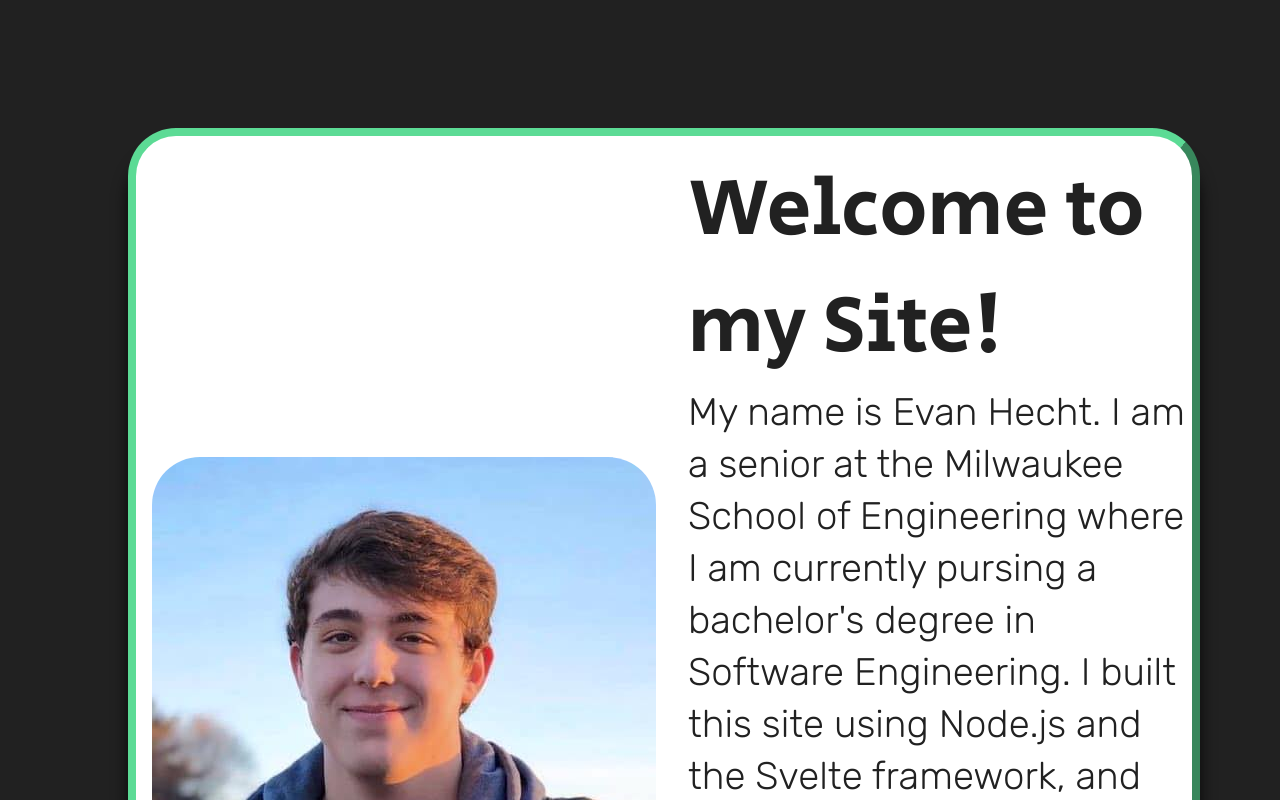
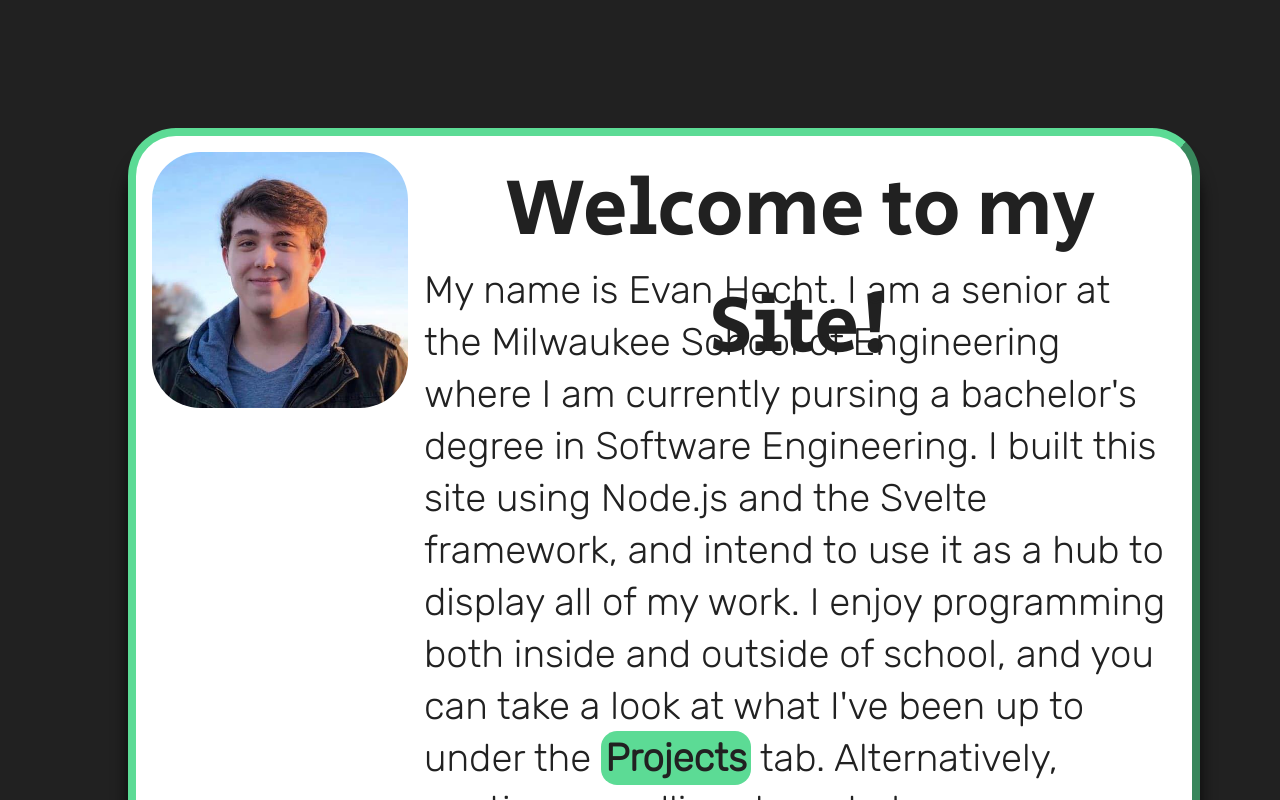
Before and after one commit to EvanHecht/portfolio-website, a Svelte app: page / in a window 1280 px wide. Shown: the part 820-1620 px from the top of the page. Built offline with nearby package versions, Linux system fonts and the light colour scheme.

Commit message:
continued adding features to the info card component, and added more cards to layout

```diff
--- a/public/global.css
+++ b/public/global.css
@@ -32,8 +32,7 @@ body {
 
 .image {
     border-radius: 3rem;
-    min-width: 0px;
-    min-height: 0px;
+    max-width: 100%;
     width: 100%;
-    margin: 1rem 0;
+
 }
--- a/src/App.svelte
+++ b/src/App.svelte
@@ -35,9 +35,21 @@ It allowed for the creation of custom maps within the game which I utilized exte
 
 <InfoCard
 header="High School"
+image_paths="resources/images/faze_crew.jpg resources/images/grompula_art.jpg"
 text = "High school is where I really began pursuing computer science in a more serious way. I took all of the available computer science and programming courses, and even attended programming competitions.
 The instructor for these classes really encouraged us to pursue what we were interested in and gave us the class periods to do whatever we wanted, granted it was CS related. I chose to learn more
 about game development, and began messing with the GameMaker: Studio game engine. I would make small projects that would focus on a specific area of game dev that I wanted to learn about.
 One of these projects was a 2d wave-based shooter game I called 'Grompula'. During my senior year I would revisit this project and begin to expand upon it. I ended up working on it through the summer between high school
 and college, often for 12+ hours a day. I eventually published it to Steam, where it is currently available to play for free. While its nothing groundbreaking, its humbling to look back upon and see
-how much I've learned since, and is one of my favorite projects made to this date."/>
+how much I've learned since, and is one of my favorite projects made to this date. You can check it out under the
+<a style='{in_text_link_style}' href=''><b>Projects</b></a>
+tab if you are interested.
+"
+/>
+
+<InfoCard
+header="College (Present day)"
+text = "After my exposure to programming in high school, I was confident that I wanted to pursue programming as a career. At the time, my brother was attending a nearby university called
+The Milwaukee School of Engineering, or MSOE for short. I decided I would apply to their Software Engineering program, and I was accepted. I shared a dorm with a friend from high school until
+Covid hit, and since then have been living off campus near the school.Throughout my time here, I've learned more about software engineering that I ever expected to, and I believe it has more
+than adequately prepared for my future career. I continue to work on projects (mostly games) in my free time, and I am as eagar to continue as I was when I first began."/>
--- a/src/svelte-components/InfoCard.svelte
+++ b/src/svelte-components/InfoCard.svelte
@@ -17,38 +17,32 @@
     let paths_list = []
     if(typeof image_paths != "undefined") {
         paths_list = image_paths.split(" ")
-
-    }
-
-    let resizeCard = function() {
-        let new_size = container.clientHeight//container.clientHeight
-        image_area.style.maxWidth = (new_size).toString() + 'px'
-
     }
 
     onMount(async () => {
-
-        resizeCard();
+        console.log(paths_list)
+        if(paths_list.length == 0) {
+            text_area.style.gridColumnStart = '1'
+            header_ref.style.gridColumnStart = '1'
+            text_area.style.textAlign = 'center'
+            console.log("bruh")
+        }
 
         // Add images
+        let i = 1
         paths_list.forEach(element => {
 
                 // If there is at least 1 image, resize the image area
-                container.style.background_color = "blue"
-                container.style.gap = "0 1rem";
-                console.log(container)
                 let img = document.createElement('img')
                 img.src = element
                 img.classList.add('image')
+                if(i < paths_list.length) img.style.marginBottom = '1rem'
                 image_area.appendChild(img)
+                i++
             });
 
 
     });
-
-    window.onresize = function() {
-        resizeCard()
-    }
 
     function ShouldReveal(element) {
         const rect = element.getBoundingClientRect()
@@ -73,10 +67,11 @@
 
     #container {
         display: grid;
-        grid-template-rows: auto 1fr;
-        grid-template-columns: auto 1fr;
-        gap: 1rem 1rem;
+        grid-template-rows: fit-content(6rem) auto;
+        grid-template-columns: fit-content(25%) fit-content(75%);
         background-color: var(--palette-color-2);
+        gap: 1rem;
+        padding: 1rem;
         width: 80%;
         margin: 0 10% 8rem 10%;
         border-radius: 3rem;
@@ -89,7 +84,6 @@
         border-width: .5rem;
         border-color: var(--palette-color-4);
         font-size: 100%;
-        padding: 1rem;
         overflow: hidden;
     }
 
@@ -102,10 +96,9 @@
         height: fit-content;
         overflow: hidden;
         font-family: "Secular One";
-        text-align: left;
+        text-align: center;
         font-size: 500%;
         margin: 0;
-        padding: 0 0 0 1rem;
         color: var(--palette-color-1);
         font-weight: lighter;
     }
@@ -115,7 +108,7 @@
         grid-row-end: 3;
         grid-column-start: 1;
         grid-column-end: 2;
-        margin: auto;
+        width: 100%;
     }
 
     #text_area {
@@ -124,16 +117,13 @@
         grid-column-start: 2;
         grid-column-end: 3;
         font-family: "Rubik";
-        height: fit-content;
-        max-height: fit-content;
         text-align: left;
         width: 100%;
         font-size: 2.4rem;
         color: var(--palette-color-1);
         line-height: 3.25rem;
+        margin: 0;
         vertical-align: top;
-        margin: 0;
-        padding: 0rem 1rem;
     }
 
 </style>
@@ -141,5 +131,5 @@
 <div id=container bind:this={container}>
     <h1 id=header style="color: {header_color}" bind:this={header_ref}> {header} </h1>
         <div id=image_area bind:this={image_area}> </div>
-        <div id=text_area bind:this={text_area}> {@html text} </div>
+        <div id=text_area bind:this={text_area}> {@html text}</div>
 </div>
```
Also changed, not shown: public/build/bundle.js.
